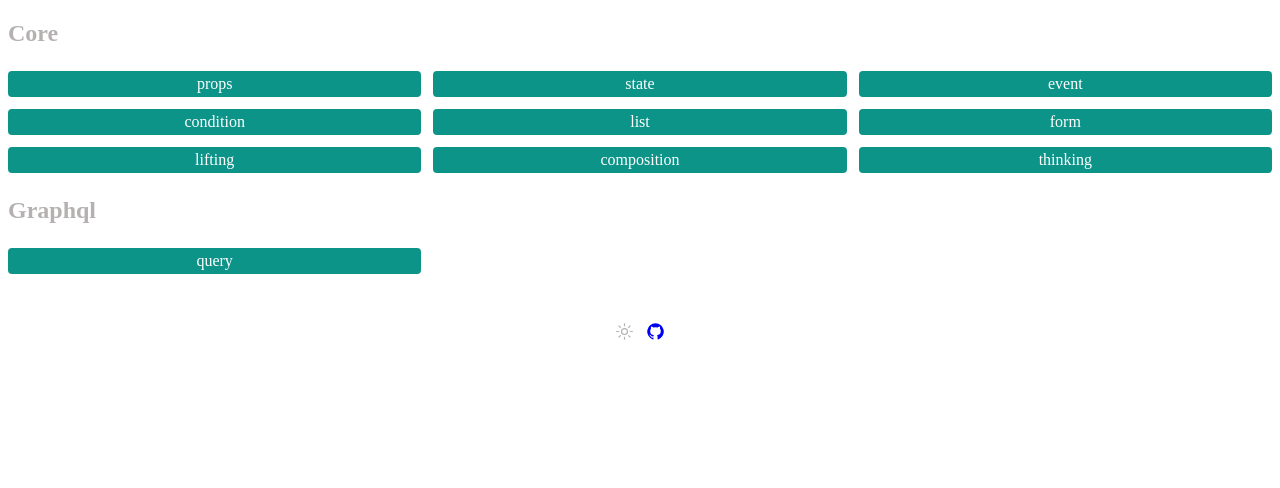
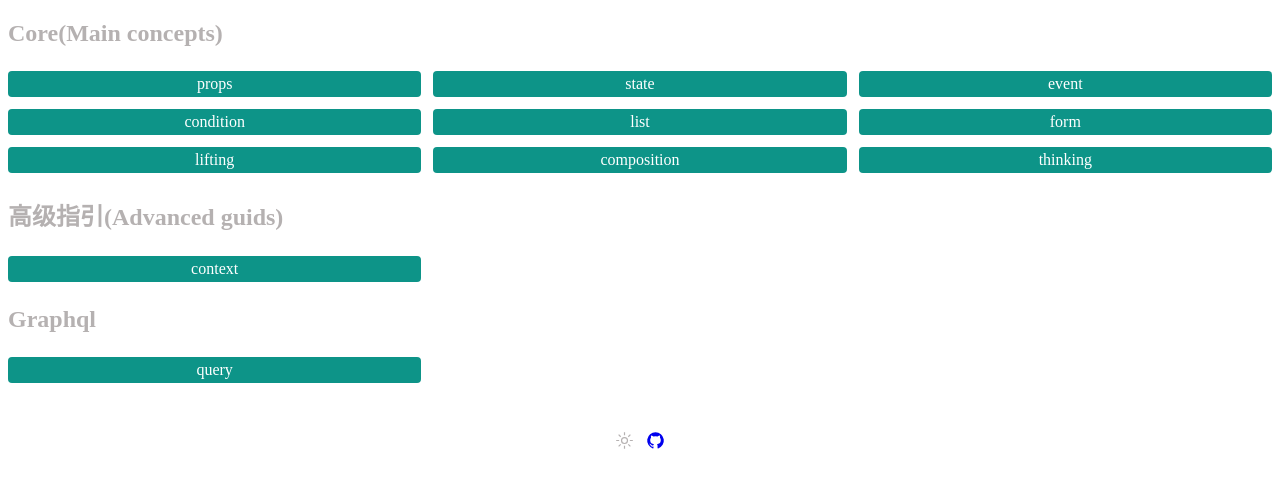
Before and after one commit to tisou1/insistence, a React (Vite) app in the folder packages/react-site/: page / in a window 1280 px wide. Shown: the top 488 px of the page. Built offline with nearby package versions, Linux system fonts and the light colour scheme.

Commit message:
feat: add advanced-context

```diff
--- /dev/null
+++ b/packages/react-site/src/pages/advanced/context.tsx
@@ -0,0 +1,42 @@
+import React from 'react'
+
+const ThemeContext = React.createContext('light')
+
+export default class ContextI extends React.Component {
+  render() {
+    return (
+      <ThemeContext.Provider value='dark'>
+        <Toolbar />
+      </ThemeContext.Provider>
+    )
+  }
+}
+
+function Toolbar(props: any) {
+  return (
+    <div>
+      <ThemedButton />
+    </div>
+  )
+}
+
+
+class ThemedButton extends React.Component<any> {
+  //制定contextype读取当前的theme context
+  static contextType = ThemeContext
+  render() {
+    return (
+     <div>
+        <button>{this.context as string} </button>
+        <ThemeContext.Consumer>
+        {value => <button>{value}</button>}
+      </ThemeContext.Consumer>
+     </div>
+    )
+  }
+}
+
+
+//本来是 A -> B -> C -> D,A组件中传递参数到D组件,一共嵌套了3层
+
+//直接传递组件,将D组件直接在A组件中作为参数传递, 这样B和C中就看不到A给D传递的参数
--- a/packages/react-site/src/pages/index.tsx
+++ b/packages/react-site/src/pages/index.tsx
@@ -15,6 +15,11 @@ const CORE_LINKS = [
   { to:'/core/thinking', title: 'thinking'},
 ]
 
+const ADVANCED_LINKS = [
+  { to:'/advanced/context', title: 'context'},
+
+]
+
 const GRAPHQL_LINKS = [
   { to:'/graphql/query', title: 'query'},
 ]
@@ -29,12 +34,20 @@ function Index() {
   }
   return (
       <main className=''>
-        <WrapContainer title='Core'>
+        <WrapContainer title='Core(Main concepts)'>
           {
             CORE_LINKS.map(({ to, title }) => (
               <Link key={to} to={to} className='btn underline-transparent'>{title}</Link>
             ))
           }
+        </WrapContainer>
+
+        <WrapContainer title='高级指引(Advanced guids)'>
+         {
+            ADVANCED_LINKS.map(({ to, title }) => (
+              <Link key={to} to={to} className='btn underline-transparent'>{title}</Link>
+            ))
+         }
         </WrapContainer>
 
         <WrapContainer title='Graphql'>
```
